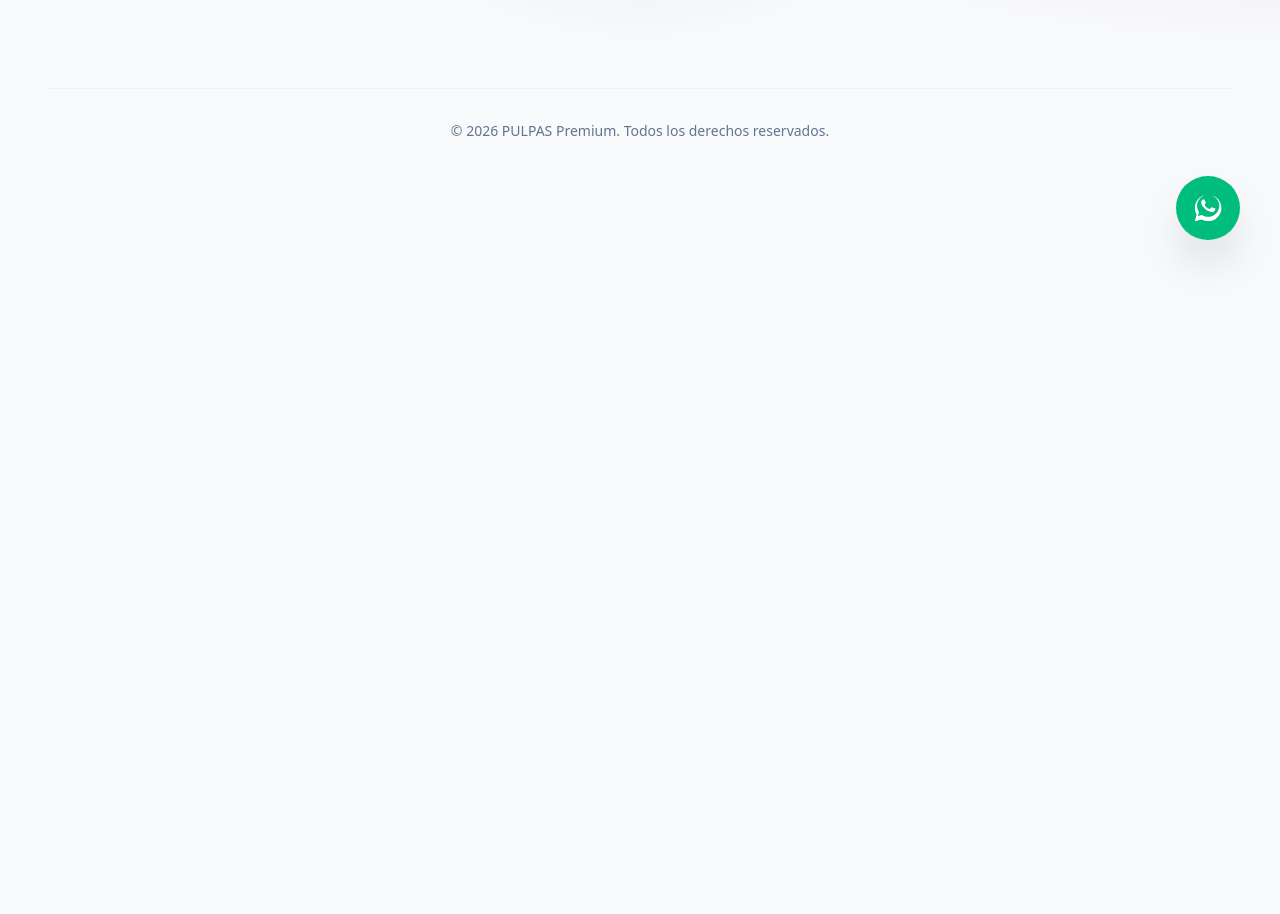
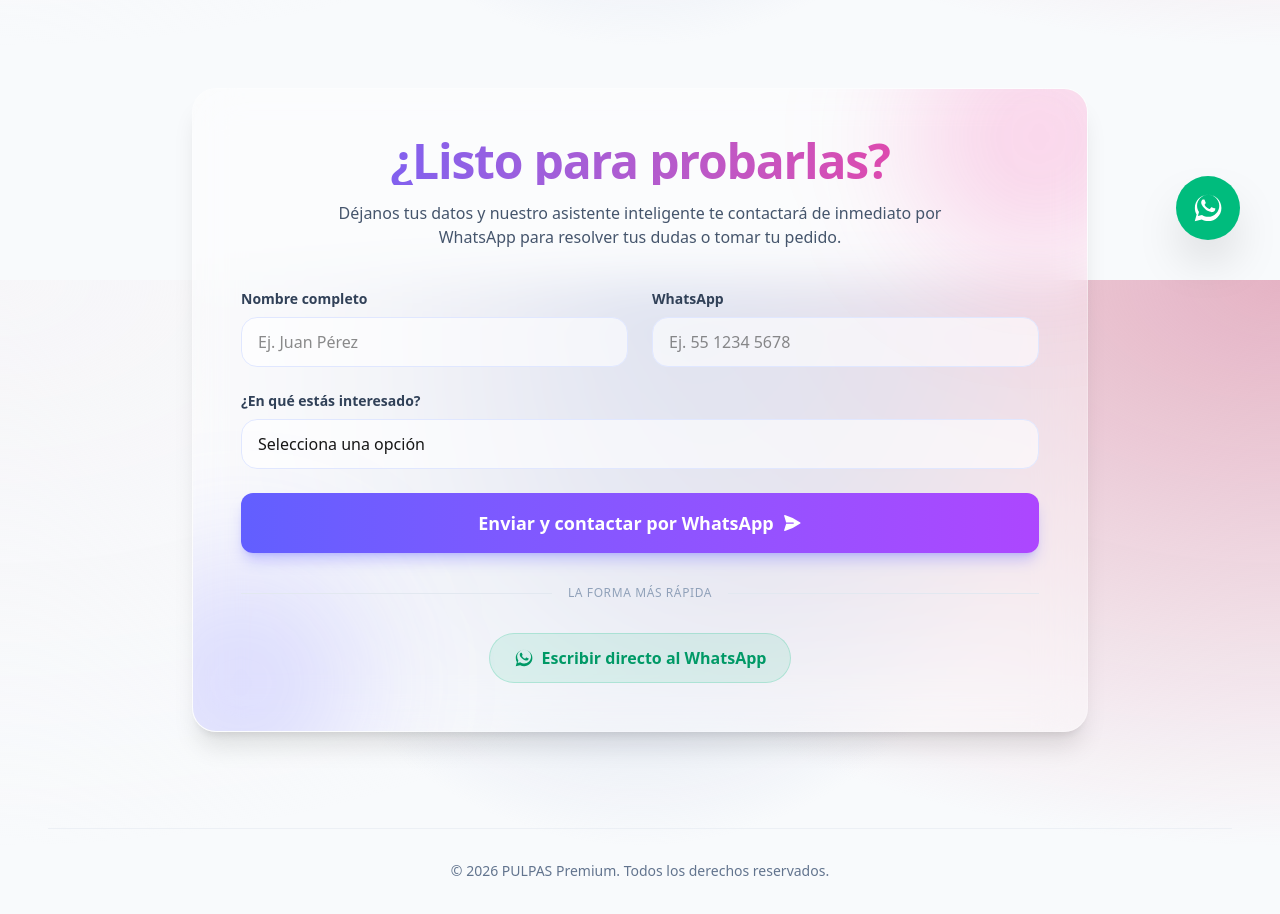
Before and after one commit to VinceYannini/pulpas-premium, a Next.js app: page / in a window 1280 px wide. Shown: the part 520-1434 px from the top of the page. Before the commit the page ends 800 px from the top, so only its background shows below. Built offline with nearby package versions, Linux system fonts and the light colour scheme; no server answers; the database is empty.

Commit message:
feat: Extend homepage into a Lead Capture landing and standardize WA messages

```diff
--- a/src/app/page.tsx
+++ b/src/app/page.tsx
@@ -63,7 +63,7 @@
                   </div>
 
                   <a
-                    href={product.stock > 0 ? `https://wa.me/${wsNumber}?text=${encodeURIComponent(`Hola, vi en el catálogo la ${product.name} y me gustaría ordenar.`)}` : '#'}
+                    href={product.stock > 0 ? `https://wa.me/${wsNumber}?text=${encodeURIComponent('Más información sobre las PULPAS ...')}` : '#'}
                     target="_blank"
                     rel="noopener noreferrer"
                     className={`flex shrink-0 items-center justify-center rounded-full px-5 py-2 text-sm font-semibold text-white shadow-md transition-all active:scale-95 ${product.stock > 0 ? 'bg-gradient-to-r from-emerald-500 to-teal-500 hover:from-emerald-400 hover:to-teal-400 focus-visible:outline-emerald-500' : 'bg-slate-400 cursor-not-allowed opacity-50'}`}
@@ -84,9 +84,81 @@
         </div>
       </section>
 
+      {/* Lead Capture Sector */}
+      <section className="mt-24 mb-12 max-w-4xl mx-auto bg-white/40 dark:bg-slate-900/40 backdrop-blur-xl border border-white/20 dark:border-white/10 rounded-3xl shadow-xl overflow-hidden relative">
+        <div className="absolute top-0 right-0 -mt-20 -mr-20 w-64 h-64 bg-pink-500/20 dark:bg-pink-600/10 rounded-full blur-3xl pointer-events-none"></div>
+        <div className="absolute bottom-0 left-0 -mb-20 -ml-20 w-64 h-64 bg-indigo-500/20 dark:bg-indigo-600/10 rounded-full blur-3xl pointer-events-none"></div>
+
+        <div className="p-8 md:p-12 relative z-10">
+          <div className="text-center mb-10">
+            <h2 className="text-3xl md:text-5xl font-extrabold bg-clip-text text-transparent bg-gradient-to-r from-indigo-500 to-pink-500 mb-4 tracking-tight">
+              ¿Listo para probarlas?
+            </h2>
+            <p className="text-slate-600 dark:text-slate-300 font-medium max-w-2xl mx-auto">
+              Déjanos tus datos y nuestro asistente inteligente te contactará de inmediato por WhatsApp para resolver tus dudas o tomar tu pedido.
+            </p>
+          </div>
+
+          <form className="space-y-6">
+            <div className="grid grid-cols-1 md:grid-cols-2 gap-6">
+              <div>
+                <label htmlFor="name" className="block text-sm font-semibold text-slate-700 dark:text-slate-300 mb-2">Nombre completo</label>
+                <input type="text" id="name" className="w-full px-4 py-3 rounded-2xl bg-white/60 dark:bg-slate-800/60 border border-indigo-100 dark:border-slate-700 focus:border-indigo-500 focus:ring-2 focus:ring-indigo-500/20 outline-none transition-all dark:text-white" placeholder="Ej. Juan Pérez" />
+              </div>
+              <div>
+                <label htmlFor="phone" className="block text-sm font-semibold text-slate-700 dark:text-slate-300 mb-2">WhatsApp</label>
+                <input type="tel" id="phone" className="w-full px-4 py-3 rounded-2xl bg-white/60 dark:bg-slate-800/60 border border-indigo-100 dark:border-slate-700 focus:border-indigo-500 focus:ring-2 focus:ring-indigo-500/20 outline-none transition-all dark:text-white" placeholder="Ej. 55 1234 5678" />
+              </div>
+            </div>
+
+            <div>
+              <label htmlFor="interest" className="block text-sm font-semibold text-slate-700 dark:text-slate-300 mb-2">¿En qué estás interesado?</label>
+              <select id="interest" className="w-full px-4 py-3 rounded-2xl bg-white/60 dark:bg-slate-800/60 border border-indigo-100 dark:border-slate-700 focus:border-indigo-500 focus:ring-2 focus:ring-indigo-500/20 outline-none transition-all dark:text-white appearance-none">
+                <option value="">Selecciona una opción</option>
+                <option value="menudeo">Probar algunos sabores (Menudeo)</option>
+                <option value="mayoreo">Venta para mi negocio (Mayoreo / Cajas)</option>
+                <option value="duda">Tengo una duda general</option>
+              </select>
+            </div>
+
+            <a
+              href={`https://wa.me/${wsNumber}?text=${encodeURIComponent('Más información sobre las PULPAS ...')}`}
+              target="_blank"
+              rel="noopener noreferrer"
+              className="w-full py-4 mt-4 rounded-xl shadow-lg shadow-indigo-500/30 bg-gradient-to-r from-indigo-500 to-purple-500 text-white font-bold text-lg hover:from-indigo-400 hover:to-purple-400 hover:-translate-y-0.5 transition-all flex justify-center items-center space-x-2 cursor-pointer"
+            >
+              <span>Enviar y contactar por WhatsApp</span>
+              <svg xmlns="http://www.w3.org/2000/svg" viewBox="0 0 24 24" fill="currentColor" className="w-5 h-5">
+                <path d="M3.478 2.404a.75.75 0 00-.926.941l2.432 7.905H13.5a.75.75 0 010 1.5H4.984l-2.432 7.905a.75.75 0 00.926.94 60.519 60.519 0 0018.445-8.986.75.75 0 000-1.218A60.517 60.517 0 003.478 2.404z" />
+              </svg>
+            </a>
+          </form>
+
+          <div className="mt-8 flex items-center justify-center space-x-4">
+            <div className="h-px bg-slate-200 dark:bg-slate-700 flex-1"></div>
+            <span className="text-slate-400 dark:text-slate-500 font-medium text-xs uppercase tracking-wider">La forma más rápida</span>
+            <div className="h-px bg-slate-200 dark:bg-slate-700 flex-1"></div>
+          </div>
+
+          <div className="mt-8 flex justify-center">
+            <a
+              href={`https://wa.me/${wsNumber}?text=${encodeURIComponent('Más información sobre las PULPAS ...')}`}
+              target="_blank"
+              rel="noopener noreferrer"
+              className="inline-flex items-center justify-center space-x-2 rounded-full bg-emerald-500/10 text-emerald-600 dark:text-emerald-400 px-6 py-3 font-semibold hover:bg-emerald-500 hover:text-white transition-all border border-emerald-500/20"
+            >
+              <svg xmlns="http://www.w3.org/2000/svg" viewBox="0 0 24 24" fill="currentColor" className="w-5 h-5">
+                <path d="M12.031 2.053c-5.46 0-9.889 4.428-9.889 9.888 0 1.745.454 3.447 1.317 4.954L2.083 22l5.267-1.382c1.464.796 3.12 1.215 4.814 1.215 5.462 0 9.894-4.428 9.894-9.887 0-5.46-4.432-9.893-9.895-9.893zm-.031 16.488c-1.47 0-2.914-.395-4.178-1.144l-.3-.178-3.1.813.828-3.023-.195-.311c-.822-1.309-1.256-2.822-1.256-4.385 0-4.593 3.738-8.33 8.333-8.33 4.594 0 8.331 3.738 8.331 8.331 0 4.591-3.737 8.33-8.331 8.33h-.132zm4.569-6.225c-.25-.125-1.481-.734-1.712-.818-.231-.083-.4-.125-.568.125-.169.25-.646.818-.793.985-.147.167-.294.188-.544.063-.25-.125-1.056-.39-2.013-1.246-.744-.666-1.246-1.49-1.393-1.74-.147-.25-.016-.385.109-.509.112-.112.25-.292.375-.438.125-.146.167-.25.25-.417.083-.167.042-.313-.021-.438-.063-.125-.568-1.369-.778-1.874-.204-.492-.411-.425-.568-.433-.146-.007-.313-.007-.48-.007s-.438.063-.667.313c-.229.25-.875.855-.875 2.085s.896 2.418 1.021 2.585c.125.167 1.761 2.686 4.267 3.766 2.054.885 2.52.813 3.063.771.554-.042 1.758-.719 2.008-1.416.25-.698.25-1.292.175-1.417-.075-.124-.275-.198-.525-.323z" />
+              </svg>
+              <span>Escribir directo al WhatsApp</span>
+            </a>
+          </div>
+        </div>
+      </section>
+
       {/* Floating WhatsApp Button */}
       <a
-        href={`https://wa.me/${wsNumber}?text=Hola,%20me%20gustaría%20saber%20más%20sobre%20las%20pulpas`}
+        href={`https://wa.me/${wsNumber}?text=${encodeURIComponent('Más información sobre las PULPAS ...')}`}
         target="_blank"
         rel="noopener noreferrer"
         className="fixed bottom-6 right-6 lg:bottom-10 lg:right-10 z-50 flex items-center justify-center w-16 h-16 bg-emerald-500 text-white rounded-full shadow-2xl hover:bg-emerald-400 hover:scale-110 transition-all duration-300 group"
```
